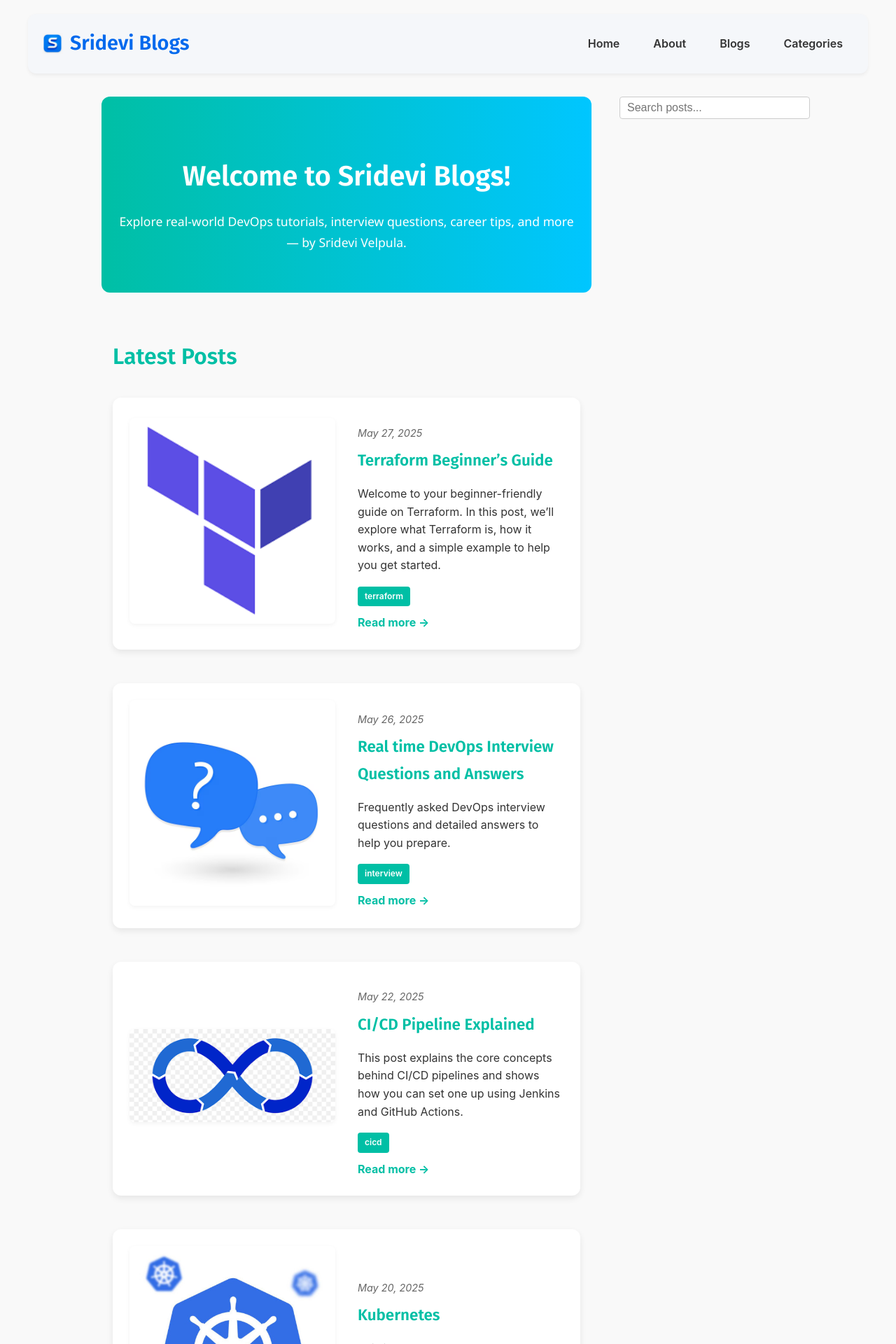
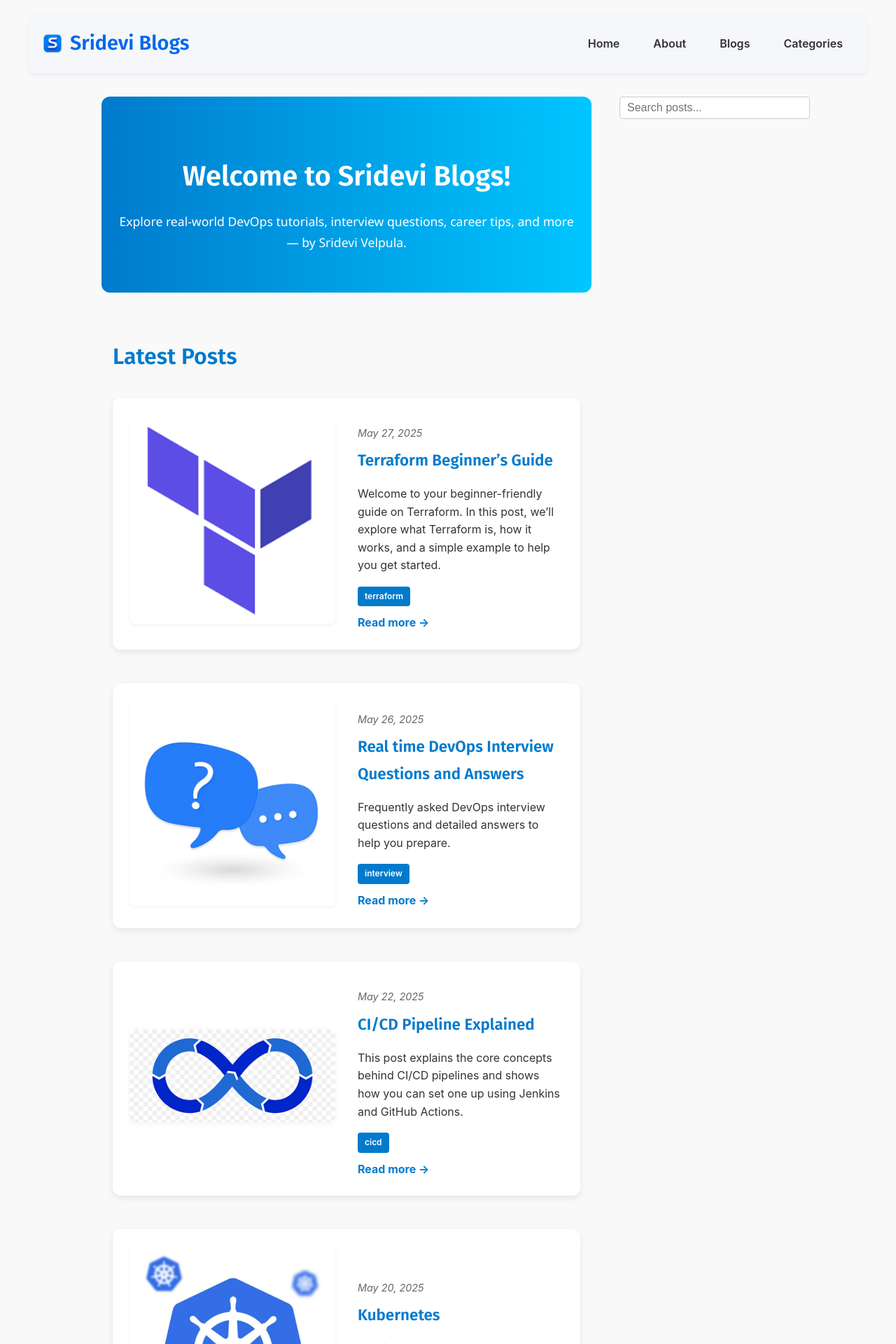
Before and after one commit to srideviblogs/srideviblogs.github.io, a Jekyll site: the page built from index.md, in a window 1280 px wide. Shown: the top 1920 px of the page at 70% size. Built offline with Jekyll 4.4.1, drawn with Linux system fonts in a browser that asks for light colours.

Commit message:
Update custom.css

```diff
--- a/assets/css/custom.css
+++ b/assets/css/custom.css
@@ -43,7 +43,7 @@ h1, h2, h3, h4, h5, h6 {
 
 /* Links */
 a {
-  color: #00bfa5;
+  color: #007acc;
   text-decoration: none;
   font-weight: 600;
 }
@@ -54,7 +54,7 @@ a:hover {
 
 a:focus,
 button:focus {
-  outline: 2px dashed #00bfa5;
+  outline: 2px dashed #007acc;
   outline-offset: 2px;
 }
 
@@ -100,7 +100,7 @@ header.site-header {
 }
 
 .site-nav a:hover {
-  color: #009e88;
+  color: #007acc;
 }
 
 .menu-toggle {
@@ -118,7 +118,7 @@ header.site-header {
 /* welcome intro */
 
 .welcome-intro {
-  background: linear-gradient(to right, #00bfa5, #00c6ff);
+  background: linear-gradient(to right, #007acc, #00c6ff);
   color: white;
   text-align: center;
   padding: 3rem 1rem;
@@ -283,7 +283,7 @@ header.site-header {
 }
 
 .search-results li a {
-  color: #00bfa5;
+  color: #007acc;
   text-decoration: none;
 }
 
@@ -412,7 +412,7 @@ header.site-header {
 }
 
 .breadcrumb a {
-  color: #00bfa5;
+  color: #007acc;
   text-decoration: none;
 }
 
@@ -434,7 +434,7 @@ header.site-header {
 .prev-post, .next-post {
   position: relative;
   padding: 0.5em 1em;
-  background-color: #00bfa5;
+  background-color: #007acc;
   color: white;
   border-radius: 4px;
   text-decoration: none;
@@ -449,7 +449,7 @@ header.site-header {
 }
 
 .prev-post:hover, .next-post:hover {
-  background-color: #009e88;
+  background-color: #005fa3;
   text-decoration: none;
 }
 
@@ -492,7 +492,7 @@ header.site-header {
 .animate-subheading {
   font-size: 2rem;
   font-weight: 700;
-  color: #00bfa5;
+  color: #007acc;
   opacity: 0;
   transform: translateY(40px);
   animation: fadeSlideIn 1.2s ease forwards;
@@ -559,7 +559,7 @@ header.site-header {
 }
 
 .alt-post-title a {
-  color: #00bfa5;
+  color: #007acc;
   text-decoration: none;
 }
 
@@ -577,7 +577,7 @@ header.site-header {
   display: inline-block;
   margin-top: 10px;
   font-weight: bold;
-  color: #00bfa5;
+  color: #007acc;
   text-decoration: none;
 }
 
@@ -591,7 +591,7 @@ header.site-header {
 
 .tag {
   display: inline-block;
-  background: #00bfa5;
+  background: #007acc;
   color: white;
   padding: 4px 10px;
   font-size: 0.75rem;
@@ -601,7 +601,7 @@ header.site-header {
 }
 
 .tag:hover {
-  background-color: #009e88;
+  background-color: #005f99;
 }
 
 @media (max-width: 768px) {
@@ -743,13 +743,13 @@ header.site-header {
 }
 
 .blog-title a {
-  color: #00bfa5;
+  color: #007acc;
   text-decoration: none;
   transition: color 0.2s ease;
 }
 
 .blog-title a:hover {
-  color: #009e88;
+  color: #005f99;
   text-decoration: underline;
 }
 
```
